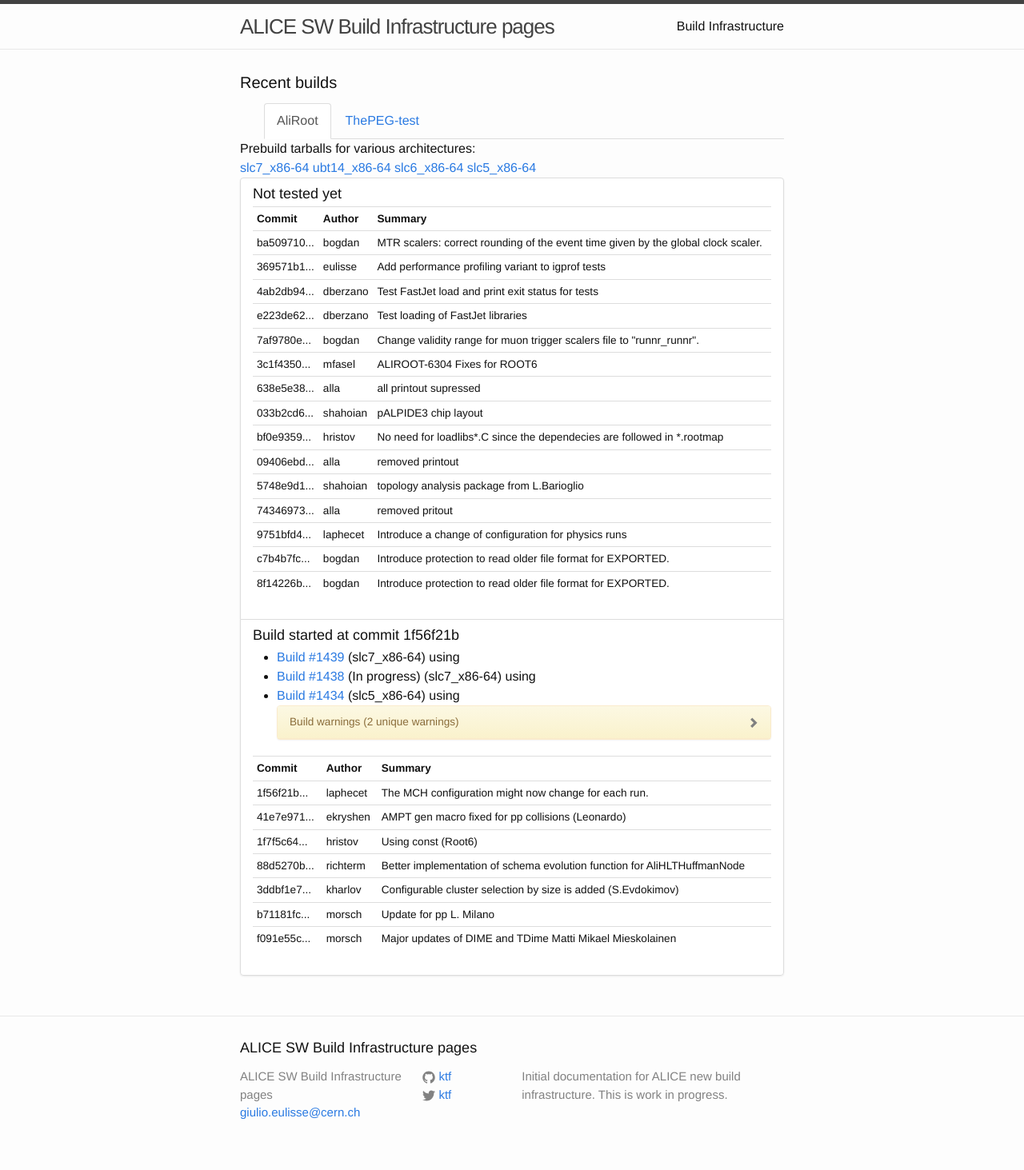
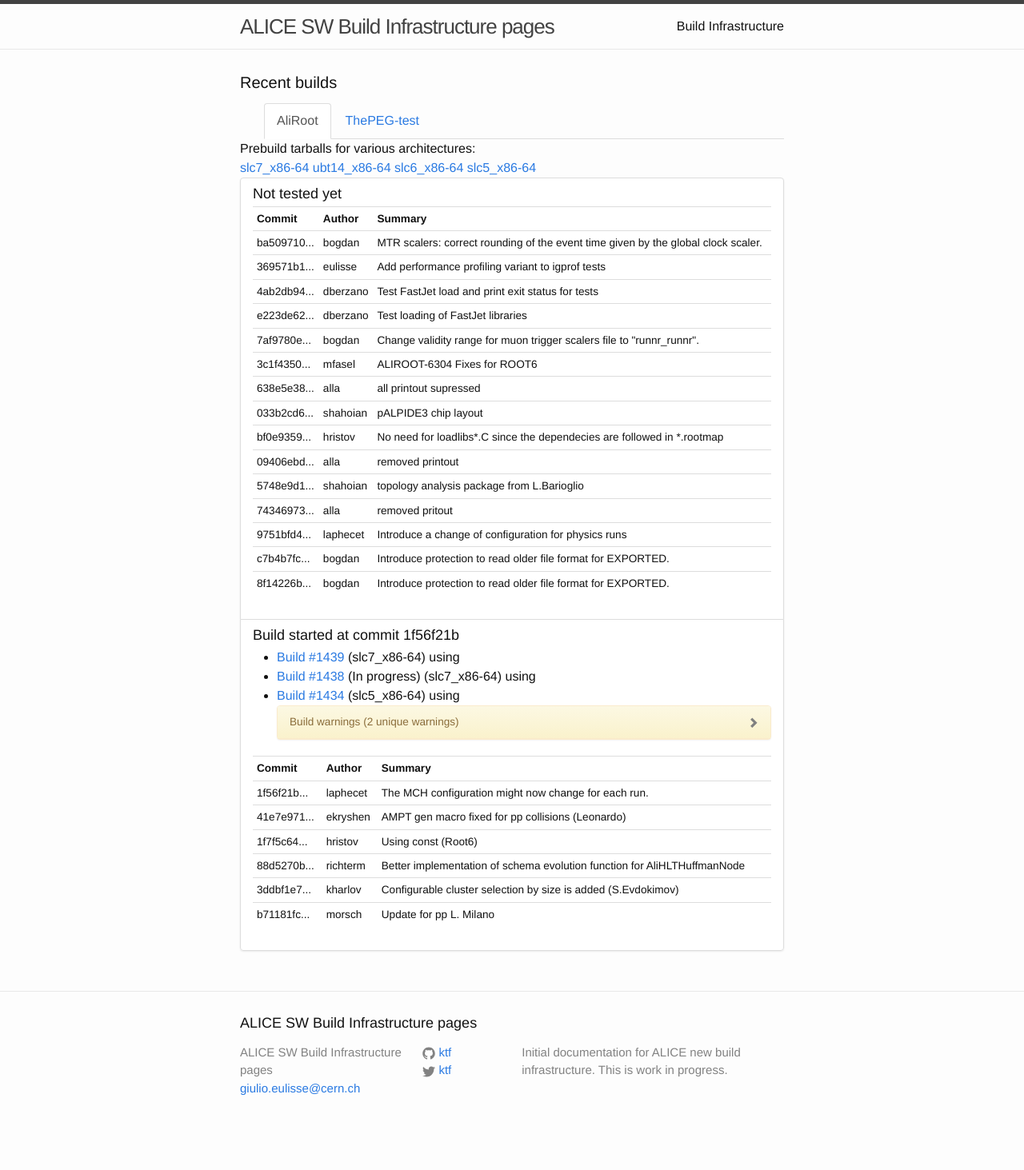
Before and after one commit to alisw/alisw.github.io, a Jekyll site: the page built from index.html, in a window 1280 px wide. Shown: the whole page at 80% size. Built offline with Jekyll 4.4.1, drawn with Linux system fonts in a browser that asks for light colours; nearby versions of some CDN libraries; after the commit the page ends 1432 px from its top, so only the background shows below that.

Commit message:
Updated results.

```diff
--- a/_data/commits-aliroot-master.yaml
+++ b/_data/commits-aliroot-master.yaml
@@ -103,8 +103,3 @@
  message: >-
     Update for pp L. Milano
  author: !!str morsch
--
- commit: "f091e55cbb683ca1fbbabd21554971dc6ce85a1b"
- message: >-
-    Major updates of DIME and TDime Matti Mikael Mieskolainen
- author: !!str morsch
```
